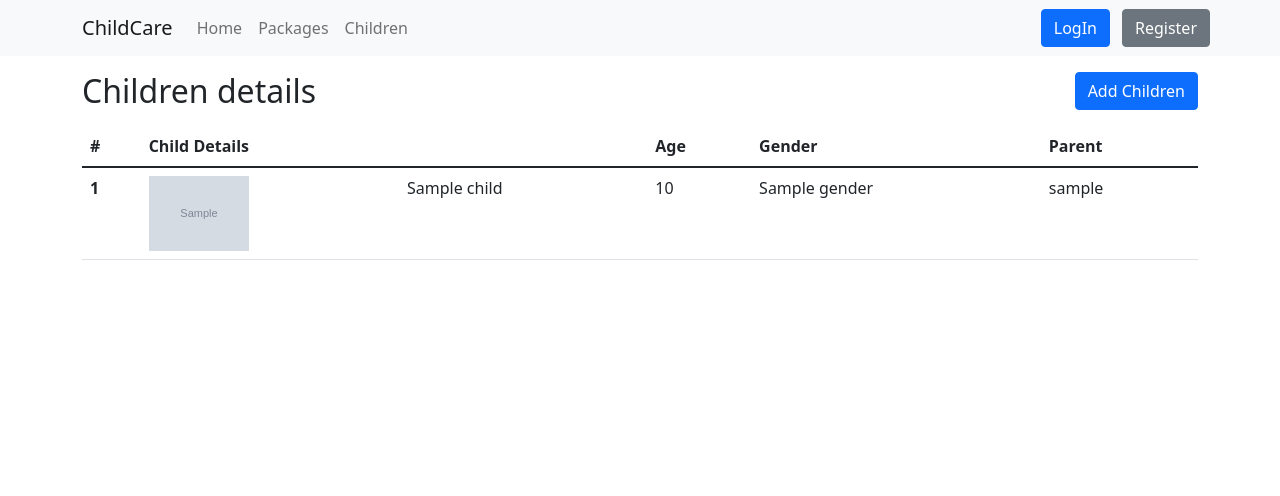
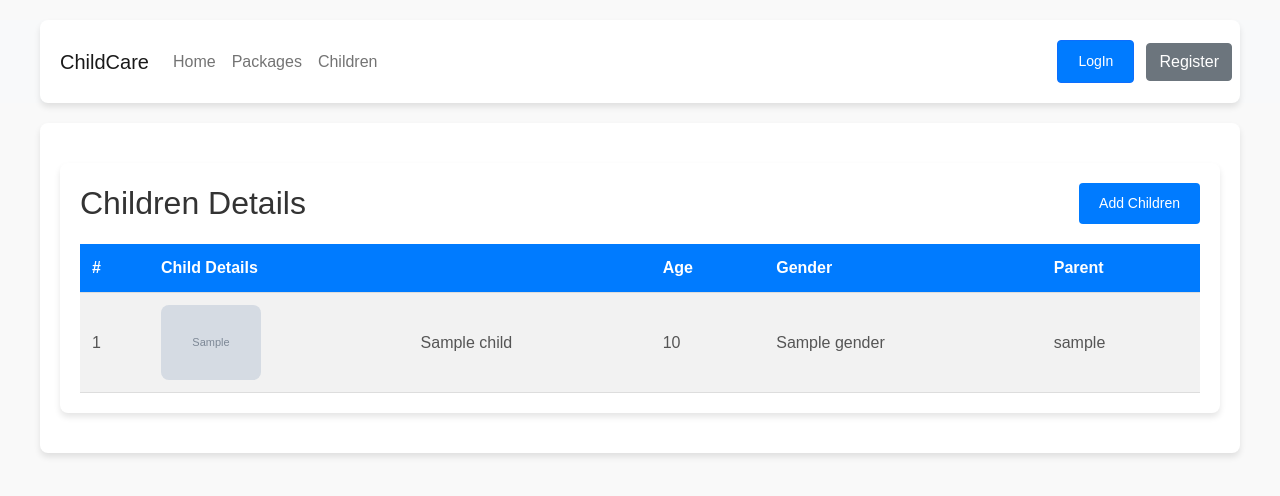
Before and after one commit to Shormi49/Child-Care, a Django app: template templates/main/children.html in a window 1280 px wide. Shown: the top 496 px of the page. Run offline with Django 3.2, Linux system fonts and the light colour scheme; the template is opened without the code that fills it: most values are stand-ins (such as "Sample title", 1, 10 or a date in 2020); grey boxes marked "Sample" are stand-in pictures.

Commit message:
edited webpage

```diff
--- a/templates/main/children.html
+++ b/templates/main/children.html
@@ -1,31 +1,108 @@
 {% extends "base.html" %}
 
 {% block body %}
-   <div class="row">
-        <div class="col"><h2>Children details</h1></div>
-        <div class="col-auto">
-            <a href="{% url 'add_child' %}" class="btn btn-primary">Add Children</a>
-        </div>
+<!DOCTYPE html>
+<html lang="en">
+<head>
+    <meta charset="UTF-8">
+    <meta name="viewport" content="width=device-width, initial-scale=1.0">
+    <title>Children Details</title>
+    <style>
+        body {
+            font-family: Arial, sans-serif;
+            margin: 0;
+            padding: 0;
+            background-color: #f9f9f9;
+        }
+        .container {
+            max-width: 1200px;
+            margin: 20px auto;
+            padding: 20px;
+            background-color: #ffffff;
+            box-shadow: 0 4px 6px rgba(0, 0, 0, 0.1);
+            border-radius: 8px;
+        }
+        .header {
+            display: flex;
+            justify-content: space-between;
+            align-items: center;
+            margin-bottom: 20px;
+        }
+        .header h2 {
+            margin: 0;
+            color: #333333;
+        }
+        .btn-primary {
+            display: inline-block;
+            padding: 10px 20px;
+            background-color: #007bff;
+            color: #ffffff;
+            text-decoration: none;
+            border-radius: 4px;
+            font-size: 14px;
+        }
+        .btn-primary:hover {
+            background-color: #0056b3;
+        }
+        table {
+            width: 100%;
+            border-collapse: collapse;
+            margin-top: 10px;
+        }
+        table thead tr {
+            background-color: #007bff;
+            color: #ffffff;
+        }
+        table th, table td {
+            padding: 12px;
+            text-align: left;
+            border-bottom: 1px solid #dddddd;
+        }
+        table tbody tr:nth-child(odd) {
+            background-color: #f2f2f2;
+        }
+        table tbody tr:hover {
+            background-color: #f1f7ff;
+        }
+        table th {
+            font-weight: bold;
+        }
+        table td {
+            color: #555555;
+        }
+        .media img {
+            border-radius: 8px;
+            display: block;
+            max-width: 100px;
+            height: auto;
+        }
+    </style>
+</head>
+<body>
+    <div class="container">
+        <div class="header">
+            <h2>Children Details</h2>
+            <a href="{% url 'add_child' %}" class="btn-primary">Add Children</a>
         </div>
 
-    <div class="pt-2">
-        <table class="table">
+        <div>
+            <table>
                 <thead>
                   <tr>
-                <th scope="col">#</th>
-                <th scope="col" colspan="2">Child Details</th>
-                <th scope="col">Age</th>
-                <th scope="col">Gender</th>
-                <th scope="col">Parent</th>
+                    <th>#</th>
+                    <th colspan="2">Child Details</th>
+                    <th>Age</th>
+                    <th>Gender</th>
+                    <th>Parent</th>
                   </tr>
                 </thead>
                 <tbody>
                     {% for child in children %}
                     <tr>
-                    <th scope="row">{{ forloop.counter  }}</th>
+                        <td>{{ forloop.counter }}</td>
                         <td>
                             <div class="media">
-                            <img src="{{ child.image.url }}" alt="image" class="img-fluid" style="max-width: 100px; height: auto;">
+                                <img src="{{ child.image.url }}" alt="image">
                             </div>
                         </td>
                         <td>{{ child.name }}</td>
@@ -37,4 +114,7 @@
                 </tbody>
             </table>
         </div>
+    </div>
+</body>
+</html>
 {% endblock body %}
```
Lines whose indentation alone changed are shown as unchanged.
